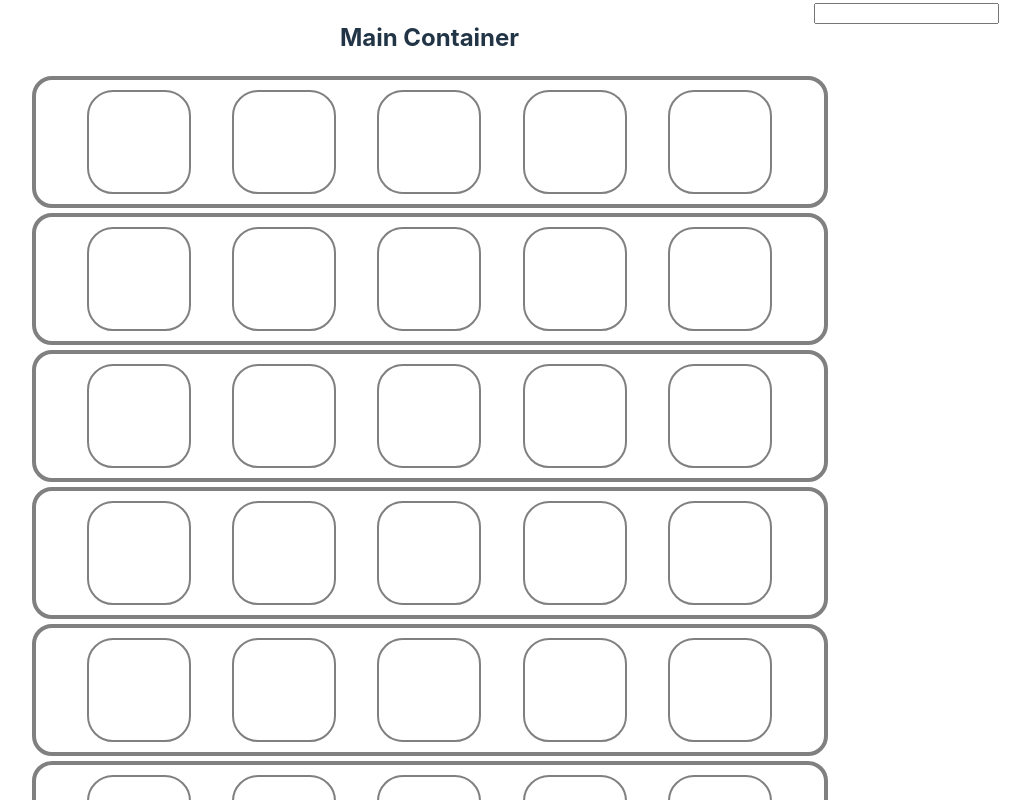
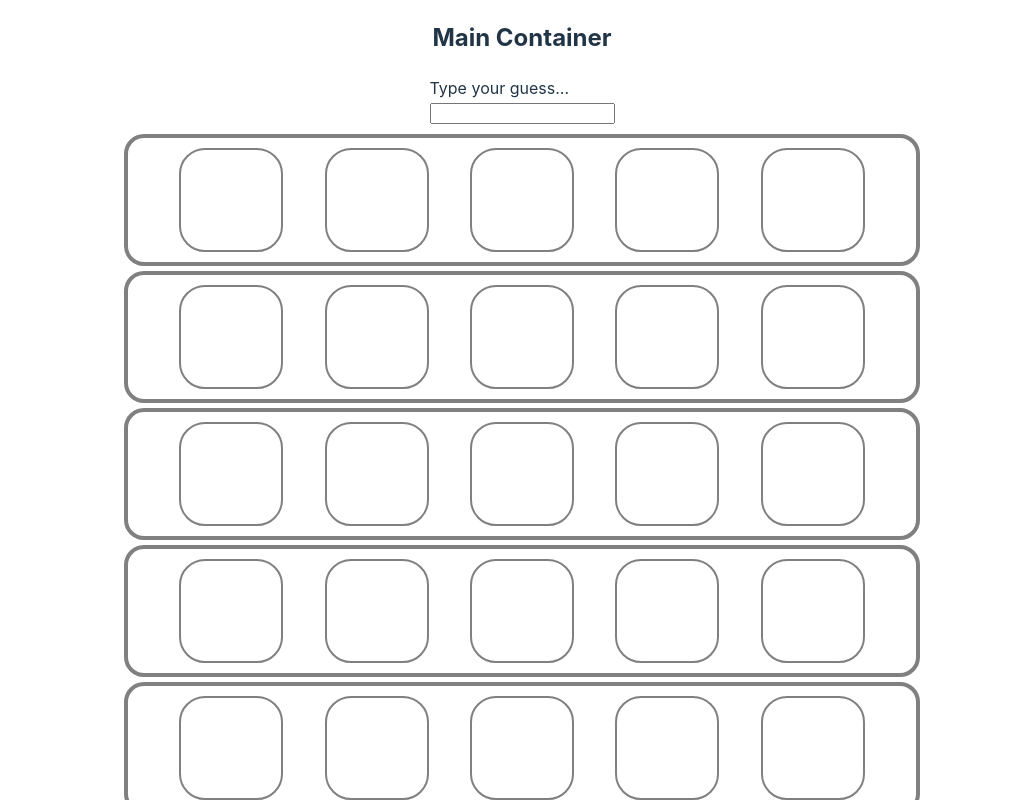
Before and after one commit to maxnmcbride/wordleanalog, a React (Vite) app: page / in a window 1280 px wide. Shown: the top 800 px of the page, without its empty margins (118-1148 px from the left). Built offline with nearby package versions, Linux system fonts and the light colour scheme.

Commit message:
Centered input field above grid, added label

```diff
--- a/src/App.css
+++ b/src/App.css
@@ -11,6 +11,10 @@
   flex-direction: column;
   align-items: center;
   width: 60%;
+}
+
+.form-container {
+  padding-bottom: 10px;
 }
 
 .letter-row {
--- a/src/App.jsx
+++ b/src/App.jsx
@@ -19,8 +19,8 @@ function App() {
     <>
       <div className="main-container">
         <h2>Main Container</h2>
-        {renderedRows}
-      </div>
+        <div className="form-container">
+          <label>Type your guess...</label>
           <form onSubmit={submitGuess}>
             <input
               id="main-input"
@@ -29,6 +29,9 @@ function App() {
               onChange={(e) => setInputWord(e.target.value)}
               />
           </form>
+        </div>
+        {renderedRows}
+      </div>
     </>
   )
 }
```
Lines whose indentation alone changed are shown as unchanged.
